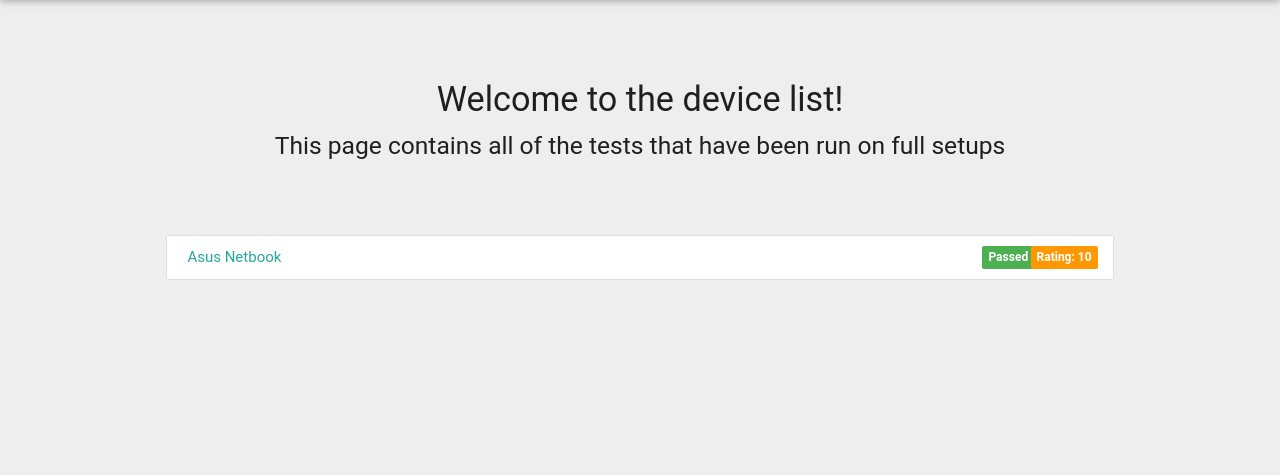
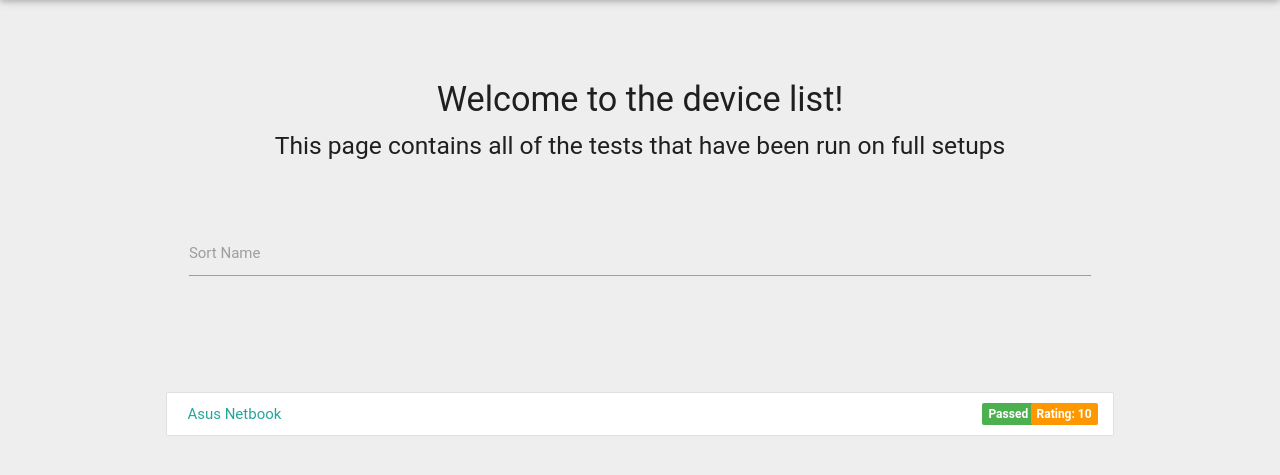
Before and after one commit to DarkmatterVale/Haiku-Configuration-Repo, a Django app: page /repo/device_list/ in a window 1280 px wide. Shown: the part 64-539 px from the top of the page. Run offline with Django 3.2, Linux system fonts and the light colour scheme; data comes from the database, SQL or seed files in the repository; some libraries are stand-ins or nearby versions.

Commit message:
Implemented sorting

```diff
--- a/Haiku_Configuration_Repo/repo/static/repo/main.css
+++ b/Haiku_Configuration_Repo/repo/static/repo/main.css
@@ -47,6 +47,10 @@ orange {
 
 .padtop-5 {
   padding-top: 5%;
+}
+
+.padtop-2 {
+  padding-top: 2%;
 }
 
 .pad-item-list {
--- a/Haiku_Configuration_Repo/repo/templates/repo/device_list.html
+++ b/Haiku_Configuration_Repo/repo/templates/repo/device_list.html
@@ -4,6 +4,9 @@
   <head>
     <link rel="stylesheet" type="text/css" href="{% static 'repo/materialize.css' %}" />
     <link rel="stylesheet" type="text/css" href="{% static 'repo/main.css' %}" />
+
+    <script src="https://ajax.googleapis.com/ajax/libs/jquery/1.11.3/jquery.min.js"></script>
+    <script src="https://cdnjs.cloudflare.com/ajax/libs/materialize/0.97.0/js/materialize.min.js"></script>
 
     <title>Haiku's Configuration Repository</title>
   </head>
@@ -17,7 +20,7 @@
 
             <div class="right-nav">
               <a href="{% url 'repo:componentList' %}" class="btn-flat blue"><b>Component Tests</b></a>
-              <a href="" class="btn-flat blue"><b>Device Tests</b></a>
+              <a href="{% url 'repo:deviceList' %}" class="btn-flat blue"><b>Device Tests</b></a>
               <a href="{% url 'repo:addTest' %}" class="btn-flat blue"><b>Add a Test</b></a>
             </div>
           </div>
@@ -29,6 +32,18 @@
       <h4 class="center-align">Welcome to the device list!</h4>
       <h5 class="center-align">This page contains all of the tests that have been run on full setups</h5>
     </div>
+
+    <div class="row center-list-item padtop-2">
+       <form class="col s12" action="{% url 'repo:sortDevices' %}" method="post">
+         {% csrf_token %}
+         <div class="row">
+           <div class="input-field col s12">
+             <input name="name_to_sort" type="text" class="validate">
+             <label for="name_to_sort">Sort Name</label>
+           </div>
+         </div>
+       </form>
+     </div>
 
     <div class="pad-item-list center-list-item row" id="tests">
       {% for device in all_devices %}
--- a/Haiku_Configuration_Repo/repo/urls.py
+++ b/Haiku_Configuration_Repo/repo/urls.py
@@ -11,4 +11,6 @@ urlpatterns = [
     url(r'^device_list/', views.deviceList, name='deviceList'),
     url(r'^add_test/', views.addTest, name='addTest'),
     url(r'^create_test', views.createTest, name='createTest'),
+    url(r'^sort_components', views.sortComponents, name='sortComponents'),
+    url(r'^sort_devices', views.sortDevices, name='sortDevices'),
 ]
--- a/Haiku_Configuration_Repo/repo/views.py
+++ b/Haiku_Configuration_Repo/repo/views.py
@@ -16,9 +16,37 @@ def componentList(request):
 
     return render(request, 'repo/component_list.html', context)
 
+def sortComponents(request):
+    sort_name = request.POST['name_to_sort']
+
+    # sorting based on name
+    all_components = Component.objects.all()
+    sorted_components = []
+    for grabbed_component in all_components:
+        if sort_name in grabbed_component.name:
+            sorted_components.append(grabbed_component)
+
+    context = { 'all_components' : sorted_components }
+
+    return render(request, 'repo/component_list.html', context)
+
 def deviceList(request):
     all_devices = Device.objects.all()
-    context = { 'all_devices' : all_devices }
+    context = {'all_devices' : all_devices}
+
+    return render(request, 'repo/device_list.html', context)
+
+def sortDevices(request):
+    sort_name = request.POST['name_to_sort']
+
+    # sorting based on name
+    all_devices = Device.objects.all()
+    sorted_devices = []
+    for grabbed_device in all_devices:
+        if sort_name in grabbed_device.name:
+            sorted_devices.append(grabbed_device)
+
+    context = {'all_devices' : sorted_devices}
 
     return render(request, 'repo/device_list.html', context)
 
@@ -26,7 +54,7 @@ def deviceDetail(request, device_id):
     myDevice = get_object_or_404(Device, pk=device_id)
     context = {
         'device_name' : myDevice.name,
-        'all_devices' : [ myDevice ]
+        'all_devices' : [myDevice]
     }
 
     return render(request, 'repo/device.html', context)
@@ -35,7 +63,7 @@ def componentDetail(request, component_id):
     myComponent = get_object_or_404(Component, pk=component_id)
     context = {
         'component_name' : myComponent.name,
-        'all_components' : [ myComponent ]
+        'all_components' : [myComponent]
     }
 
     return render(request, 'repo/component.html', context)
```
Also changed, not shown: Haiku_Configuration_Repo/repo/templates/repo/component_list.html (+16 -1 lines), 3 other files.
